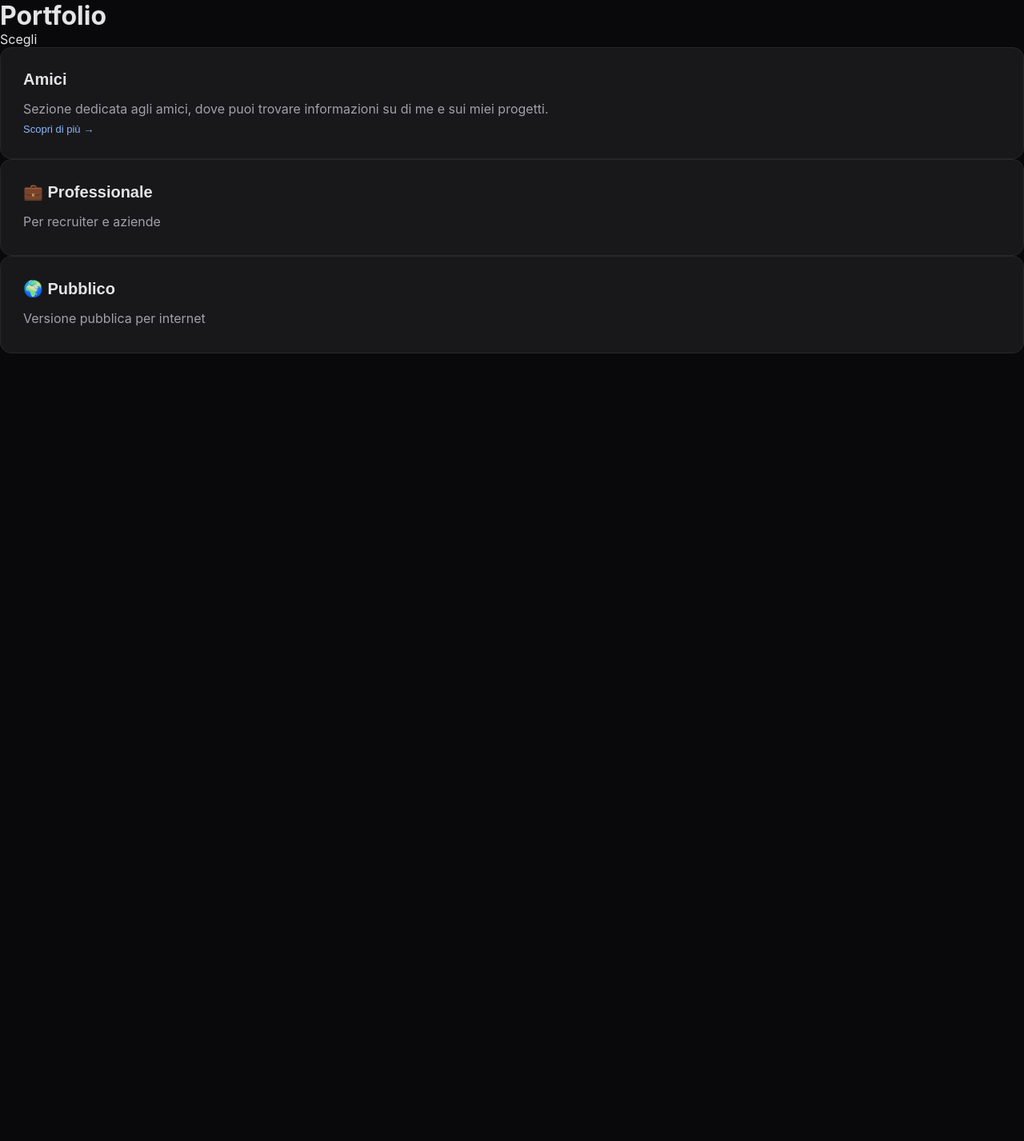
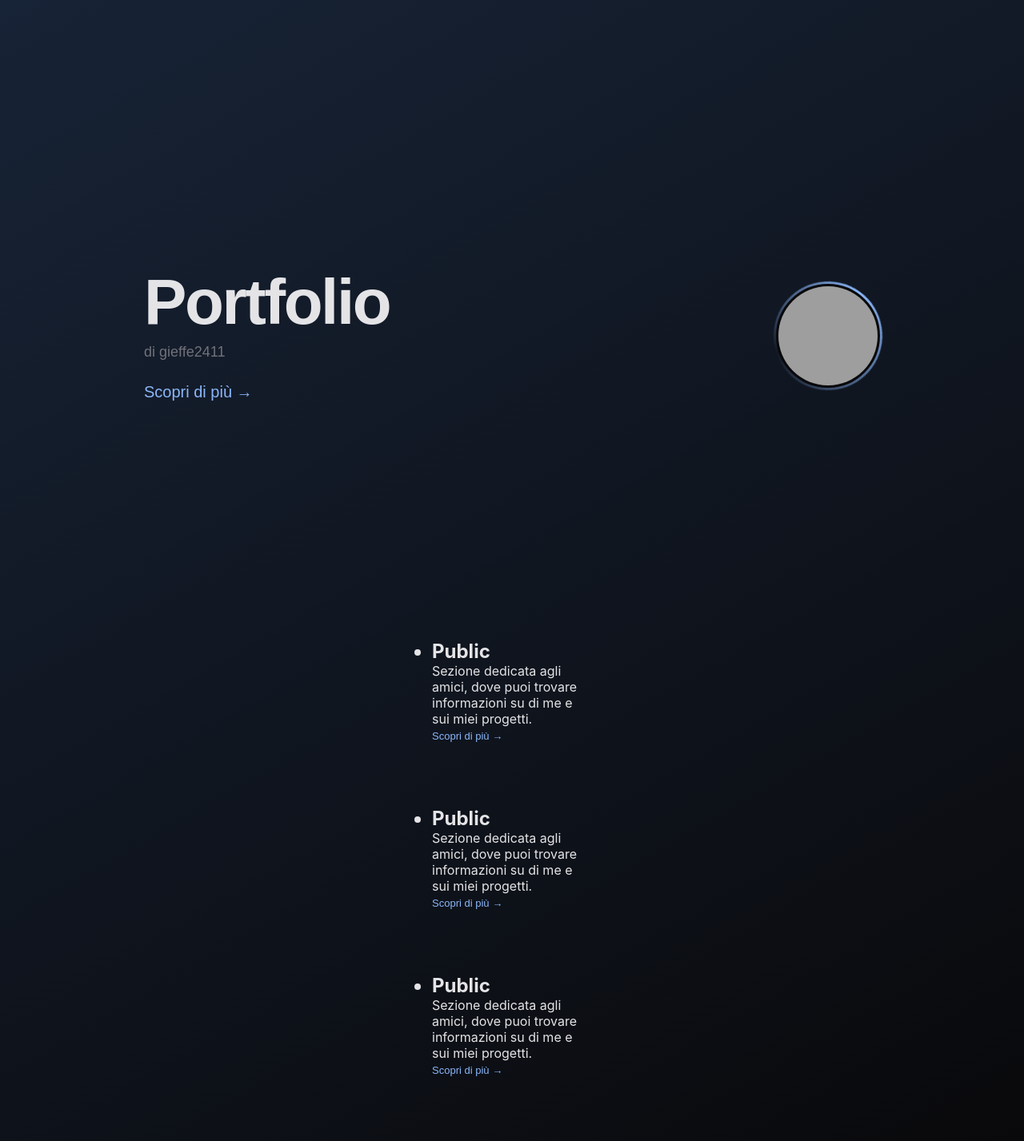
Before and after one commit to gieffe2411/Portfolio, a Flask app: page / in a window 1280 px wide. Shown: the whole page at 80% size. Before the commit the page ends 442 px from the top, so only its background shows below. Run offline with Flask 3, Linux system fonts and the light colour scheme; grey boxes are pictures that could not be loaded.

Commit message:
nomi css incasinati ma fa niente pk è bello

```diff
--- a/static/style.css
+++ b/static/style.css
@@ -6,6 +6,7 @@
     --border:    #27272a;
     --accent:    #8bb7fa;
     --accent-dim: rgba(167,139,250,0.12);
+    --accent-dark: rgb(23, 35, 54);
     --text:      #e4e4e7;
     --muted:     #71717a;
     --radius:    14px;
@@ -20,6 +21,16 @@ body {
     min-height: 100vh;
     -webkit-font-smoothing: antialiased;
 }
+
+body.gradient {
+    background: linear-gradient(330deg, var(--bg), var(--accent-dark));
+}
+
+body.fait-gradient {
+    background: linear-gradient(330deg, var(--bg), var(--accent-dark));
+    animation: gradient 15s ease infinite;
+}
+
 
 a { color: inherit; text-decoration: none; }
 
@@ -117,6 +128,22 @@ a { color: inherit; text-decoration: none; }
     max-width: 480px;
 }
 
+.button-scrolldown {
+    bottom: 40px;
+    left: 50%;
+    display: inline-flex;
+    align-items: center;
+    gap: 6px;
+    font-family: 'Space Grotesk', sans-serif;
+    font-size: 20px;
+    color: var(--accent);
+    font-weight: 500;
+    transition: gap 0.2s;
+    background: none;
+    border: none;
+    cursor: pointer;
+}
+
 .hero-avatar-wrap {
     position: relative;
     flex-shrink: 0;
@@ -151,6 +178,14 @@ a { color: inherit; text-decoration: none; }
     padding: 0 40px 80px;
 }
 
+.section-left {
+    max-width: 900px;
+    max-height: 100%;
+    min-height: 10vh;
+    margin: 0 500px;
+    padding: 0 40px 80px;
+}
+
 .section-label {
     font-family: 'Space Grotesk', sans-serif;
     font-size: 12px;
@@ -167,6 +202,8 @@ a { color: inherit; text-decoration: none; }
     border-radius: var(--radius);
     padding: 28px;
 }
+
+
 
 .card-gradient {
     background: linear-gradient(135deg, rgba(139,183,250,0.1), rgba(139,183,250,0.05));
--- a/templates/index.html
+++ b/templates/index.html
@@ -6,31 +6,69 @@
   <title>Portfolio Hub</title>
   <link rel="stylesheet" href="..\static\style.css">
 </head>
-<body class="center">
+
+
+
+
+<header class="hero">
+    <div class="hero-inner">
+        <div class="hero-text">
+            <h1 class="hero-title">Portfolio</h1>
+            <p class="hero-subtitle">di gieffe2411</p>
+            <input type="button" class="button-scrolldown" onClick="document.getElementById('middle').scrollIntoView();" value="Scopri di più →" />
+        </div>
+
+        <div class="hero-avatar-wrap">
+            <img src="../static/images/profile.jpg" class="hero-avatar" alt="Profile picture">
+        </div>
+    </div>
+</header>
+
+
+
+
+
+
+<body class="gradient">
 
   <main class="hub">
-    <h1>Portfolio</h1>
-    <p>Scegli</p>
 
-    <div class="hub-cards">
+    <div id="middle" class="hub-cards">
 
-      <div class="card">
-        <h2>Amici</h2>
+
+      <section class="section-left">
+        <div class="card-home">
+          <h2><ul><li>Public</li></ul></h2>
           <p>
             Sezione dedicata agli amici, dove puoi trovare informazioni su di me e sui miei progetti.
           </p>
           <a href="friends" class="project-link">Scopri di più →</a>
         </div>
+      </section>
 
-      <div class="card">
-        <h2>💼 Professionale</h2>
-        <p>Per recruiter e aziende</p>
+
+
+
+
+      <section class="section-left">
+        <div class="card-home">
+          <h2><ul><li>Public</li></ul></h2>
+          <p>
+            Sezione dedicata agli amici, dove puoi trovare informazioni su di me e sui miei progetti.
+          </p>
+          <a href="public" class="project-link">Scopri di più →</a>
         </div>
+      </section>
 
-      <div class="card">
-        <h2>🌍 Pubblico</h2>
-        <p>Versione pubblica per internet</p>
+      <section class="section-left">
+        <div class="card-home">
+          <h2><ul><li>Public</li></ul></h2>
+          <p>
+            Sezione dedicata agli amici, dove puoi trovare informazioni su di me e sui miei progetti.
+          </p>
+          <a href="friends" class="project-link">Scopri di più →</a>
         </div>
+      </section>
 
     </div>
   </main>
--- a/templates/public.html
+++ b/templates/public.html
@@ -9,7 +9,7 @@
     <link href="https://fonts.googleapis.com/css2?family=Space+Grotesk:wght@400;500;600;700&family=Inter:wght@400;500&display=swap" rel="stylesheet">
     <link rel="stylesheet" href="..\static\style.css">
 </head>
-<body>
+<body class="fait-gradient">
 
 <nav class="nav">
     <a href="/" class="nav-back">
@@ -51,6 +51,8 @@
 <section class="section">
     <p class="section-label">Progetti</p>
     <div class="bento">
+
+
 
         <div class="project-card">
             <div class="project-thumb-placeholder">🤖</div>
```
Lines whose indentation alone changed are shown as unchanged.
